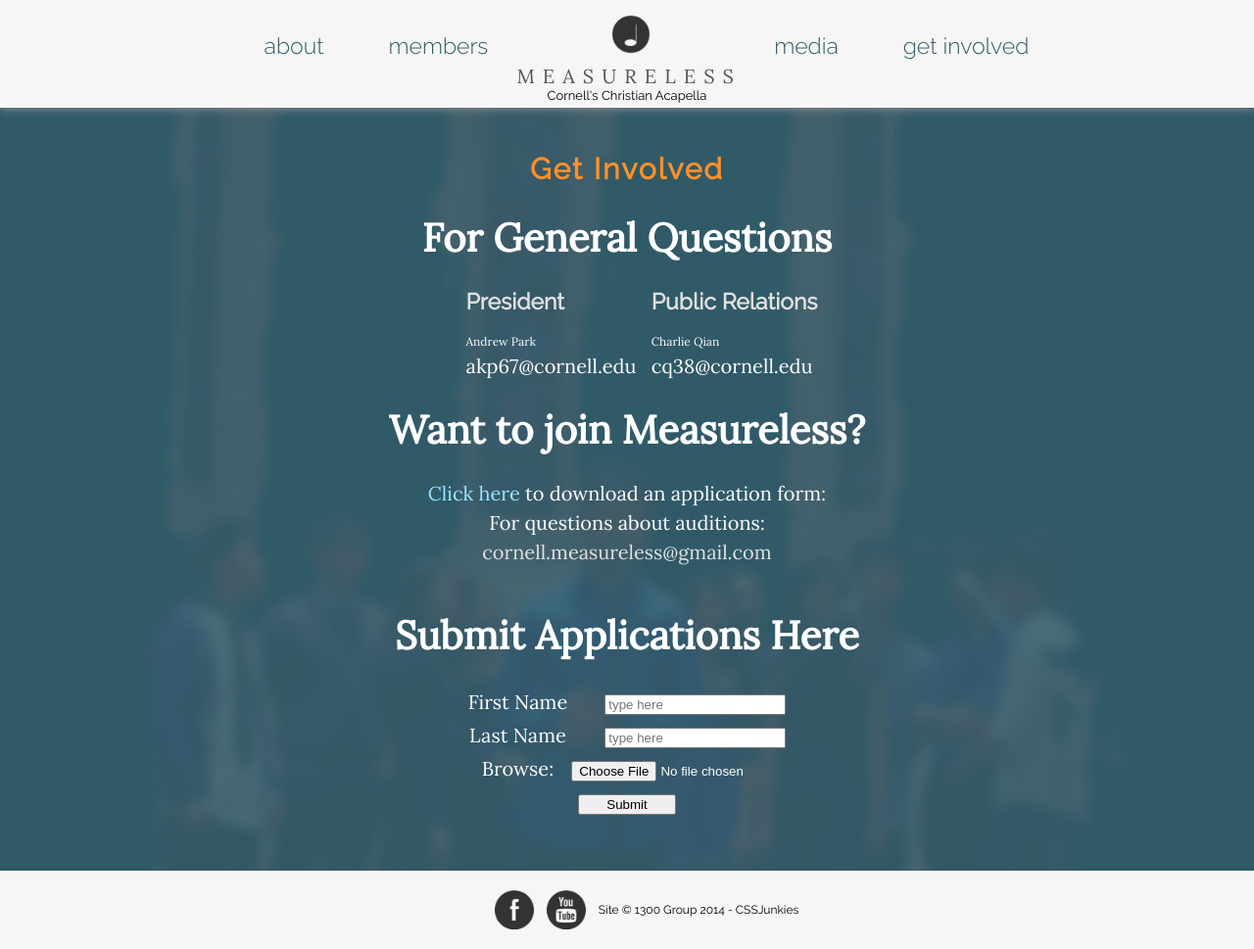
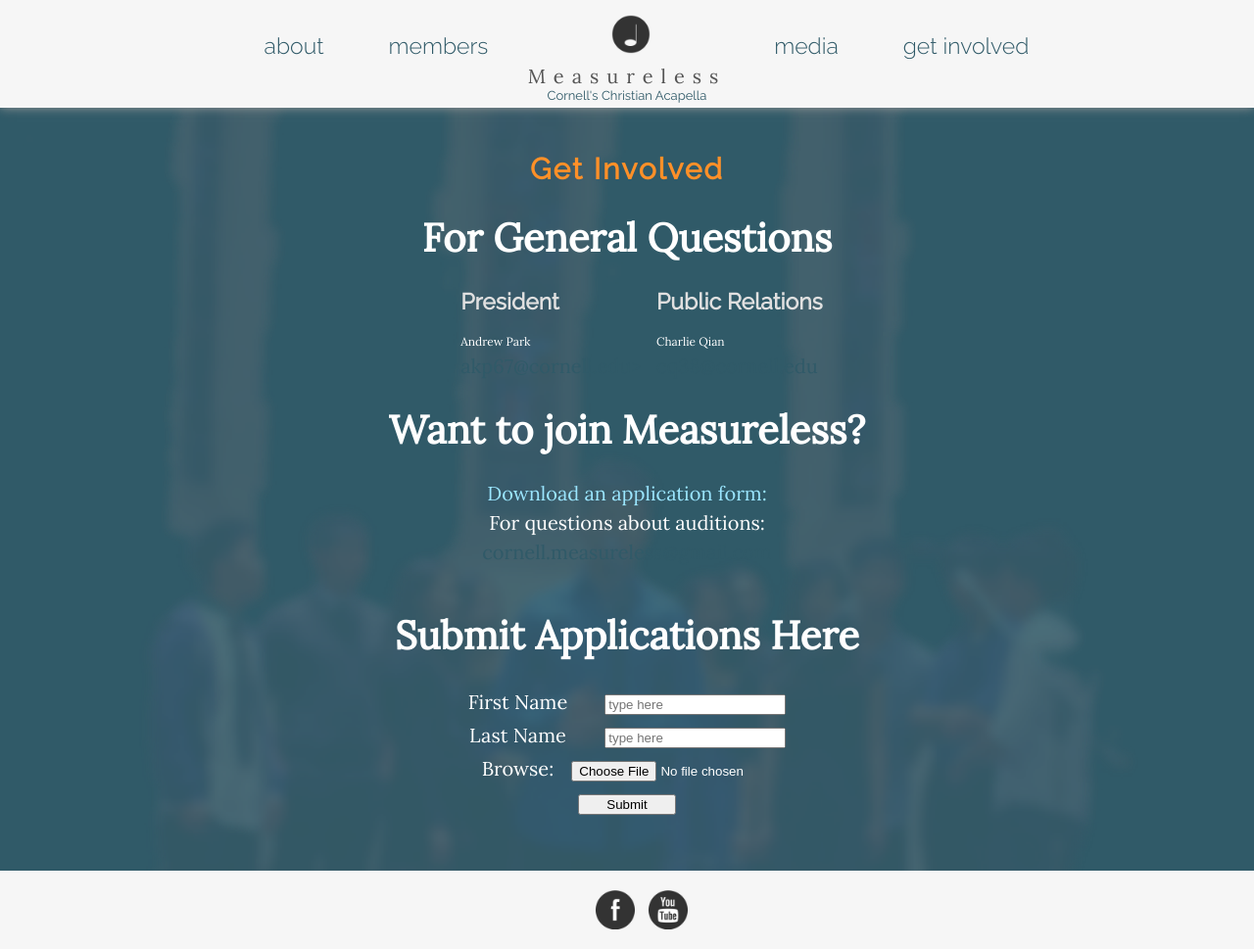
Before and after one commit to apokellypse/Measureless-Website, a PHP site: page /getinvolved.php in a window 1280 px wide. Shown: the whole page at 98% size. Run offline with PHP 8.4, Linux system fonts and the light colour scheme; some libraries are stand-ins or nearby versions.

Commit message:
Changed a bunch of HTML.

```diff
--- a/about.php
+++ b/about.php
@@ -13,8 +13,8 @@
 
 		<div class="content" id="history">
 			<h2>History</h2>
-			<p>Measureless is by no means new here at Cornell. In fact, Measureless was formed over a decade ago as the fusion of two of Cornell's other acapella groups: The Atonements and The Grace Notes. Since its inception, Measureless has performed at coffeehouses and concerts around campus, traveled to colleges from Pittsburgh to Boston, and had arch-sings with groups such as The Class Notes and Last Call.</p>
-			<p>Over the course of its lifetime, Measureless' personality, and style have evolved with its members year by year. However, two things have remained constant all throughout--its mission and its God. With God as our rock, purpose, and inspiration, we hope to be a blessing and a light to the Cornell community and beyond for many more years to come.</p>
+			<p>Measureless is by no means new here at Cornell. In fact, Measureless was formed over a decade ago as the fusion of two of Cornell's other a capella groups: The Atonements and The Grace Notes. Since its inception, Measureless has performed at coffeehouses and concerts around campus, traveled to colleges from Pittsburgh to Boston, and had arch-sings with groups such as The Class Notes and Last Call.</p>
+			<p>Over the course of its lifetime, Measureless' personality, and style have evolved with its members year by year. However, two things have remained constant all throughout - its mission and its God. With God as our rock, purpose, and inspiration, we hope to be a blessing and a light to the Cornell community and beyond for many more years to come.</p>
         </div>
 
         <div class="content" id="why">
--- a/footer.php
+++ b/footer.php
@@ -4,7 +4,6 @@
 
        <li><a href="https://www.facebook.com/CornellMeasureless"><img src="img/iconfb.png"></a></li>
        <li><a href="https://www.youtube.com/results?search_query=cornell+measureless"><img src="img/iconyt.png"></a></li>
-		<li id="foottext">Site &copy; 1300 Group 2014 - CSSJunkies</li>
     </ul>
 
 </footer>
--- a/getinvolved.php
+++ b/getinvolved.php
@@ -15,11 +15,11 @@
         <ul>
             <li><h5>President</h5>
                 <p class="name">Andrew Park</p>
-                <p>akp67@cornell.edu</p>
+                <p><a href="mailto:akp67@cornell.edu">akp67@cornell.edu></a></p>
             </li>
             <li><h5>Public Relations</h5>
                 <p class="name">Charlie Qian</p>
-                <p>cq38@cornell.edu</p>
+                <p><a href="mailto:cq38@cornell.edu">cq38@cornell.edu</a></p>
             </li>
         </ul>
 
@@ -27,9 +27,9 @@
         <div class="contactdiv" id="contactemail">
             <h1>Want to join Measureless?</h1>
             <p id="download"><a href="downloads/application.doc" download>
-                Click here</a> to download an application form:</p>
+                Download an application form:</a> </p>
             <p>For questions about auditions:</p>
-            <p id="email">cornell.measureless@gmail.com</p>
+            <p id="email"><a href="mailto:cornell.measureless@gmail.com"> cornell.measureless@gmail.com </a></p>
         </div>
 
         <h1>Submit Applications Here</h1>
--- a/index.php
+++ b/index.php
@@ -2,7 +2,7 @@
 <html>
 	<head>
 		<?php include "meta.php";?>
-        <title>Measureless Acapella</title>
+        <title>Measureless A capella</title>
 
   	</head>
 
--- a/nav2.php
+++ b/nav2.php
@@ -7,8 +7,8 @@
     	<li><a href="media.php">media</a></li>
    		<li><a href="getinvolved.php">get involved</a></li>
     </ul>
-	<a href="index.php" id="home">MEASURELESS</a>
-        <p class="gonzo">Cornell's Christian Acapella</p>
+	<a href="index.php" id="home">Measureless</a>
+        <p class="gonzo"><a href="index.php">Cornell's Christian Acapella</a></p>
 
 <script type="text/javascript" src="http://ajax.googleapis.com/ajax/libs/jquery/1.3.2/jquery.min.js"></script>
 <script type="text/javascript" src="http://ajax.googleapis.com/ajax/libs/jqueryui/1.7.2/jquery-ui.min.js"></script>
```
